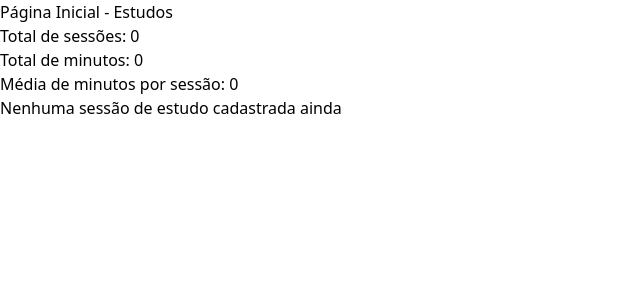
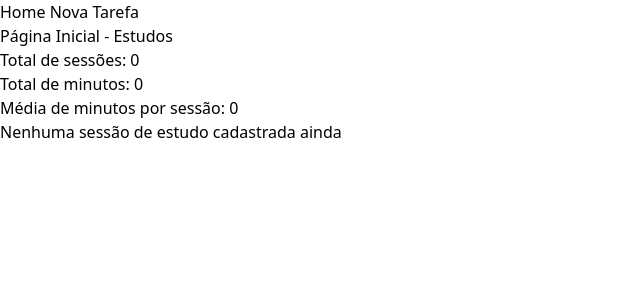
Before and after one commit to Dan1Nicolas/studylog, a React app: page / in a window 1280 px wide. Shown: the top 300 px of the page, without its empty margins (0-640 px from the left). Built offline with nearby package versions, Linux system fonts and the light colour scheme; the HTML template or start-up script is replaced by a standard one.

Commit message:
feat: add layout page

```diff
--- a/package.json
+++ b/package.json
@@ -10,7 +10,6 @@
     "preview": "vite preview"
   },
   "dependencies": {
-    "@tailwindcss/vite": "^4.1.13",
     "react": "^19.1.1",
     "react-dom": "^19.1.1",
     "react-router-dom": "^7.9.2",
@@ -18,6 +17,7 @@
   },
   "devDependencies": {
     "@eslint/js": "^9.36.0",
+    "@tailwindcss/vite": "^4.1.13",
     "@types/react": "^19.1.13",
     "@types/react-dom": "^19.1.9",
     "@vitejs/plugin-react-swc": "^4.1.0",
--- a/src/App.tsx
+++ b/src/App.tsx
@@ -1,12 +1,12 @@
 
-import { AddStudy } from "./pages/add-Study";
+import { AddStudy } from "../src/components/Study-form";
 import { BrowserRouter, Routes, Route } from 'react-router-dom';
 import { StudyForm } from "./components/Study-form";
 import { Home } from './pages/home';
 import { NotFound } from './components/not-found';
 import { useState } from 'react';
 import type { StudySession } from './types/study';
-
+import { Layout } from "./components/layout";
 
 function App() {
   const [sessions, setSessions] = useState<StudySession[]>([])
@@ -15,10 +15,12 @@ function App() {
     <>
     <BrowserRouter>
       <Routes>
+        <Route path="/" element={<Layout />}>
         <Route path='/' element={<Home sessions={sessions} />}></Route>
         <Route path='/add' element={<StudyForm />}></Route>
         <Route path='/session/:id' element={<div>Detalhes</div>}></Route>
         <Route path='*' element={<NotFound />}></Route>
+        </Route>
       </Routes>
     </BrowserRouter>
     </>
--- /dev/null
+++ b/src/components/layout.tsx
@@ -0,0 +1,17 @@
+import { Link, Outlet } from "react-router-dom";
+
+export function Layout() {
+  return (
+    <div>
+      <nav >
+        <div>
+          <Link to="/"> Home </Link>
+          <Link to="/add"> Nova Tarefa</Link>
+        </div>
+      </nav>
+      <main>
+        <Outlet />
+      </main>
+    </div>
+  );
+}
```
Also changed, not shown: 1 other file (tests, documents, lock files or other folders).
